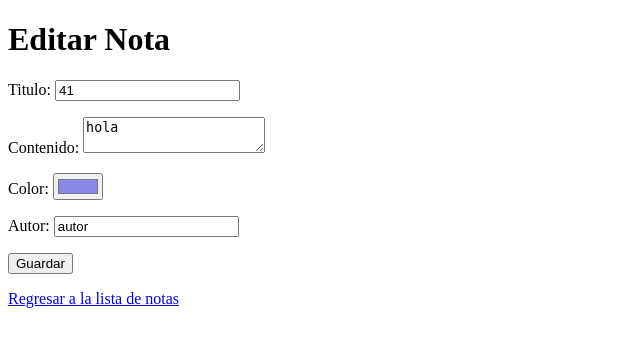
After one commit to NataliaPerez08/proyectoIntermedio, a Django app: page /notas/1/editar/ in a window 1280 px wide. The commit adds this page. Shown: the top 347 px of the page, without its empty margins (0-640 px from the left). Run offline with Django 5.2, Linux system fonts and the light colour scheme; data comes from the database, SQL or seed files in the repository; both versions use the stored data as it was after the commit.

Commit message:
Editar notas

```diff
--- a/notas/templates/notas/detail.html
+++ b/notas/templates/notas/detail.html
@@ -10,5 +10,11 @@
     <p><strong>Color:</strong> {{ nota.color }}</p>
     <p><strong>Autor:</strong> {{ nota.autor }}</p>
     <p><strong>Fecha de modificación:</strong> {{ nota.fecha_modificacion }}</p>
+
+    <!-- Botón para regresar a la lista de notas -->
+    <a href="/notas/">Regresar a la lista de notas</a>
+
+    <!-- Botón para editar la nota -->
+    <a href="/notas/{{ nota.id }}/editar/">Editar</a>
 </body>
 </html>
--- /dev/null
+++ b/notas/templates/notas/edit.html
@@ -0,0 +1,21 @@
+<!DOCTYPE html>
+<html>
+<head>
+    <title>Editar Nota</title>
+</head>
+
+<body>
+    <h1>Editar Nota</h1>
+    <form method="post">
+        {% csrf_token %}
+        <p><label for="titulo">Titulo:</label> <input type="text" name="titulo" id="titulo" value="{{ nota.titulo }}"></p>
+        <p><label for="contenido">Contenido:</label> <textarea name="contenido" id="contenido">{{ nota.contenido }}</textarea></p>
+        <p><label for="color">Color:</label> <input type="color" name="color" id="color" value="{{ nota.color }}"></p>
+        <p><label for="autor">Autor:</label> <input type="text" name="autor" id="autor" value="{{ nota.autor }}"></p>
+        <p><input type="submit" value="Guardar"></p>
+    </form>
+
+    <!-- Botón para regresar a la lista de notas -->
+    <a href="/notas/">Regresar a la lista de notas</a>
+</body>
+</html>
--- a/notas/urls.py
+++ b/notas/urls.py
@@ -8,4 +8,6 @@ urlpatterns = [
     path("<int:id_nota>/", views.detail, name="detail"),
     # ex: /notas/crear/
     path("crear/", views.form_crear, name="crear"),
+    # ex: /notas/5/editar/
+    path("<int:id_nota>/editar/", views.form_editar, name="editar"),
 ]
--- a/notas/views.py
+++ b/notas/views.py
@@ -39,3 +39,19 @@ def form_crear(request):
         template = loader.get_template("notas/create.html")
         # Renderizo el template
         return HttpResponse(template.render({}, request))
+
+def form_editar(request, id_nota):
+    try:
+        nota = Nota.objects.get(pk=id_nota)
+    except Nota.DoesNotExist:
+        raise Http404("La nota no existe")
+    if request.method == "POST":
+        nota.titulo = request.POST["titulo"]
+        nota.contenido = request.POST["contenido"]
+        nota.color = request.POST["color"]
+        nota.autor = request.POST["autor"]
+        nota.fecha_modificacion = datetime.datetime.now()
+        nota.save()
+        return HttpResponseRedirect(reverse("notas:index"))
+    else:
+        return render(request, "notas/edit.html", {"nota": nota})
```
Also changed, not shown: notas/templates/notas/index.html (+12 -1 lines), db.sqlite3.
